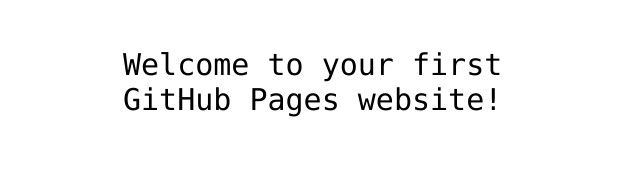
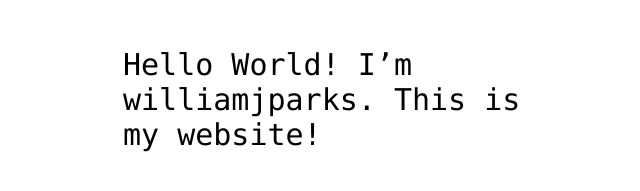
Before and after one commit to williamjparks/hello-world, a plain HTML site: page index.html in a window 1280 px wide. Shown: the part 341-532 px from the top of the page, without its empty margins (317-957 px from the left). Drawn offline with Linux system fonts and the light colour scheme.

Commit message:
Add my username

```diff
--- a/index.html
+++ b/index.html
@@ -12,7 +12,7 @@
 <img src="https://octodex.github.com/images/daftpunktocat-thomas.gif" id="octocat" alt="octocat-gif" />
 
 <!-- Change this code here by copy and pasting your template on line 15 -->
-<p>Welcome to your first GitHub Pages website!</p>
+<p>Hello World! I’m williamjparks. This is my website!</p>
 
 </body>
 </html>
```
